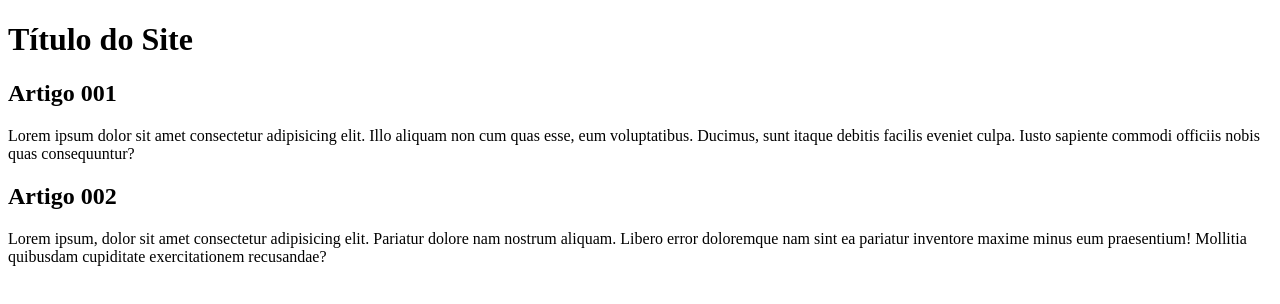
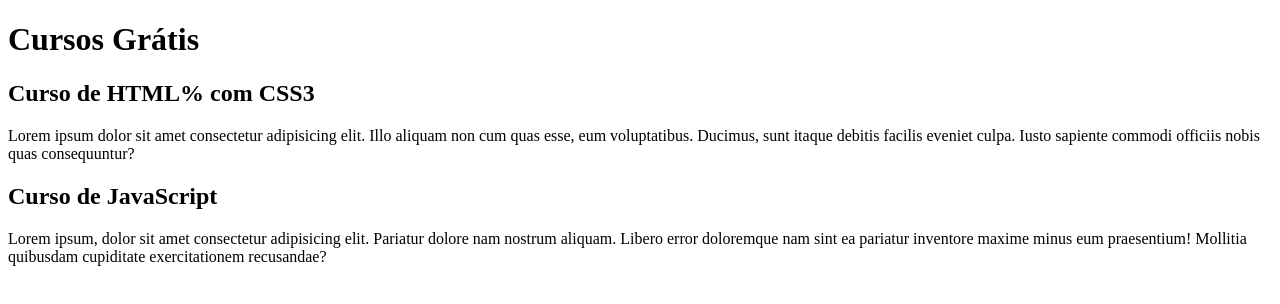
Before and after one commit to marioluciobraz/projeto-site, a plain HTML site: page index.html in a window 1280 px wide. Drawn offline with Linux system fonts and the light colour scheme.

Commit message:
comecei a escrever o conteúdo

```diff
--- a/index.html
+++ b/index.html
@@ -8,14 +8,14 @@
 <body>
     <main>
         <header>
-            <h1>Título do Site</h1>
+            <h1>Cursos Grátis</h1>
         </header>
         <article>
-            <h2>Artigo 001</h2>
+            <h2>Curso de HTML% com CSS3</h2>
             <p>Lorem ipsum dolor sit amet consectetur adipisicing elit. Illo aliquam non cum quas esse, eum voluptatibus. Ducimus, sunt itaque debitis facilis eveniet culpa. Iusto sapiente commodi officiis nobis quas consequuntur?</p>
         </article>
         <article>
-            <h2>Artigo 002</h2>
+            <h2>Curso de JavaScript</h2>
             <p>Lorem ipsum, dolor sit amet consectetur adipisicing elit. Pariatur dolore nam nostrum aliquam. Libero error doloremque nam sint ea pariatur inventore maxime minus eum praesentium! Mollitia quibusdam cupiditate exercitationem recusandae?</p>
         </article>
     </main>
```
